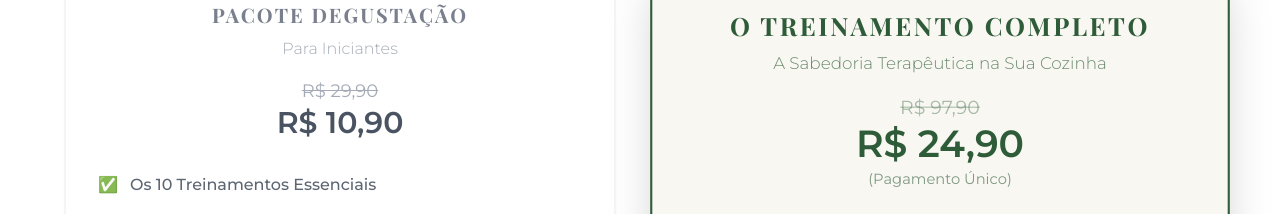
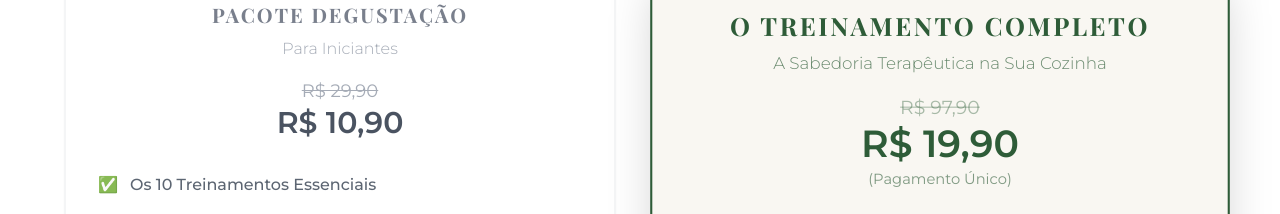
Before and after one commit to Jhonny2809/Protocolo-do-Eden, a React (Vite) app: page / in a window 1280 px wide. Shown: the part 5120-5334 px from the top of the page. Built offline with nearby package versions, Linux system fonts and the light colour scheme; a web font is replaced by a local one.

Commit message:
Update price from R$ 24,90 to R$ 19,90

```diff
--- a/components/Offers.tsx
+++ b/components/Offers.tsx
@@ -90,7 +90,7 @@ export const Offers: React.FC = () => {
             <h3 className="text-2xl font-bold tracking-widest text-[#2E5C38] uppercase mb-2">O Treinamento Completo</h3>
             <p className="text-[#2E5C38]/70 font-light mb-4">A Sabedoria Terapêutica na Sua Cozinha</p>
             <div className="text-[#2E5C38]/40 line-through text-lg">R$ 97,90</div>
-            <div className="text-4xl font-bold text-[#2E5C38]">R$ 24,90</div>
+            <div className="text-4xl font-bold text-[#2E5C38]">R$ 19,90</div>
             <p className="text-[#2E5C38]/60 text-sm mt-1">(Pagamento Único)</p>
           </div>
 
```
